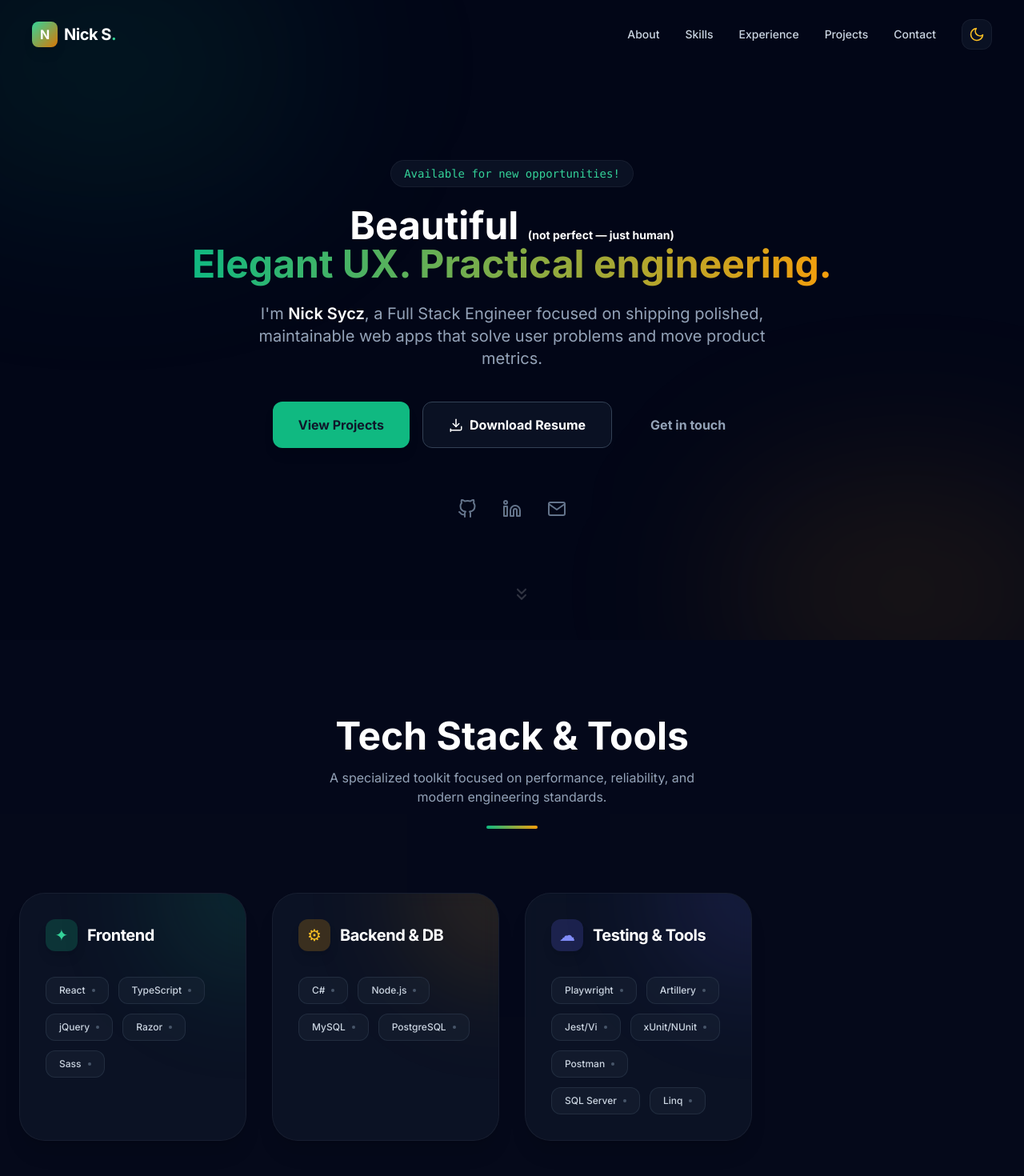
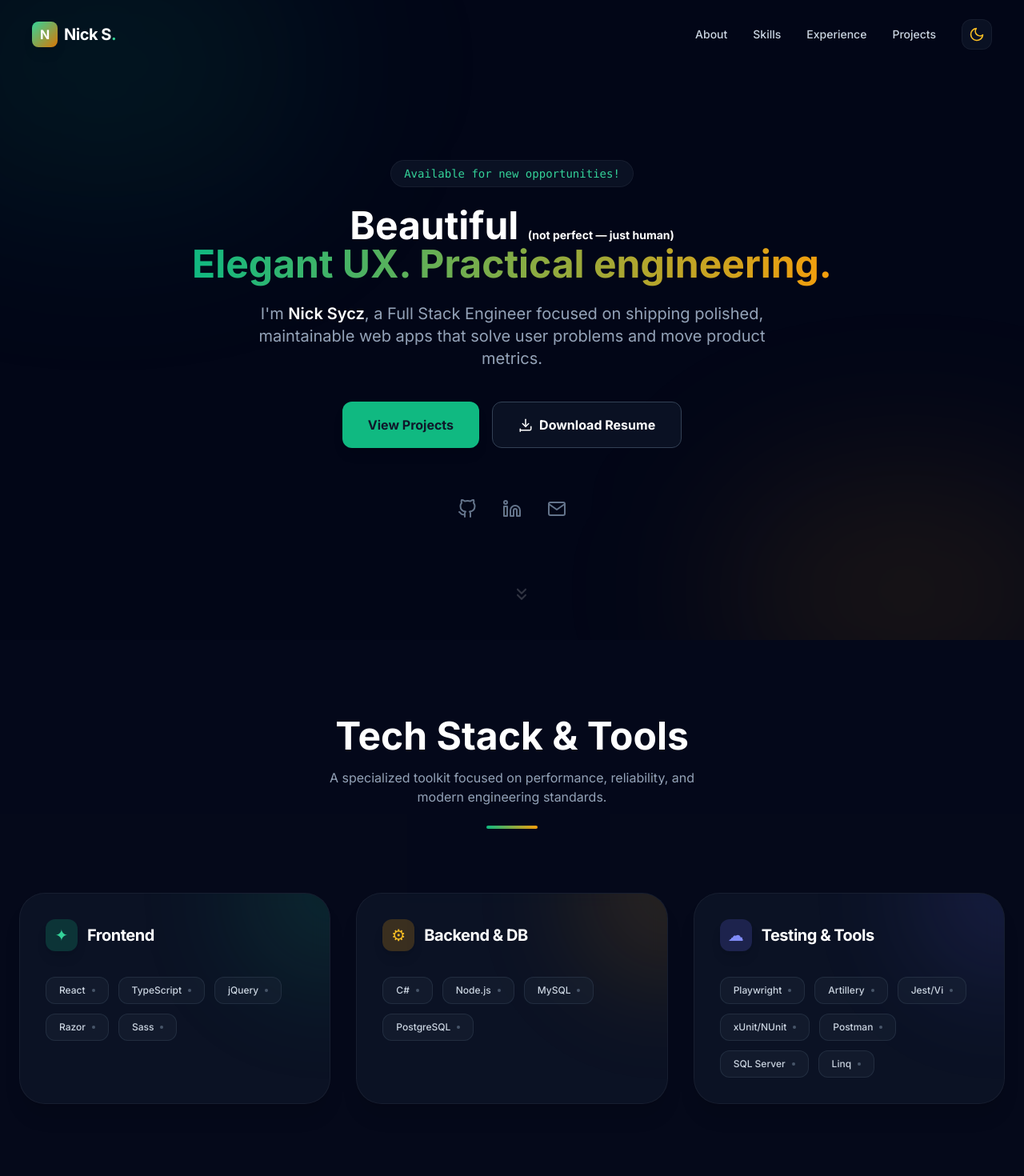
Before and after one commit to NicholasSycz/portfolio, a React (Vite) app: page /#/ in a window 1280 px wide. Shown: the top 1470 px of the page at 80% size. Built offline with nearby package versions, Linux system fonts and the light colour scheme; no server answers.

Commit message:
task: commented out the contact portions of the website for now and updated the skills to be centered on the page

```diff
--- a/components/Hero.tsx
+++ b/components/Hero.tsx
@@ -43,12 +43,12 @@
           >
             <ICONS.Download /> Download Resume
           </a>
-          <a
+          {/* <a
             href="#contact"
             className="px-8 py-4 text-slate-500 dark:text-slate-400 hover:text-slate-900 dark:hover:text-white font-bold rounded-xl transition-all flex items-center justify-center gap-2"
           >
             Get in touch
-          </a>
+          </a> */}
         </div>
 
         <div className="mt-16 flex justify-center gap-8">
--- a/components/Navbar.tsx
+++ b/components/Navbar.tsx
@@ -80,13 +80,13 @@
             >
               Projects
             </a>
-            <a
+            {/* <a
               href="#contact"
               onClick={scrollTo("contact")}
               className="hover:text-emerald-400 transition-colors"
             >
               Contact
-            </a>
+            </a> */}
           </div>
 
           <button
--- a/components/Skills.tsx
+++ b/components/Skills.tsx
@@ -64,7 +64,7 @@
           <div className="w-16 h-1 bg-gradient-to-r from-emerald-500 to-amber-500 mx-auto mt-6 rounded-full"></div>
         </div>
 
-        <div className="grid grid-cols-1 sm:grid-cols-2 lg:grid-cols-4 gap-8">
+        <div className="grid grid-cols-1 sm:grid-cols-2 lg:grid-cols-3 gap-8">
           {SKILL_CATEGORIES.map((category, idx) => (
             <div
               key={category.name}
```
